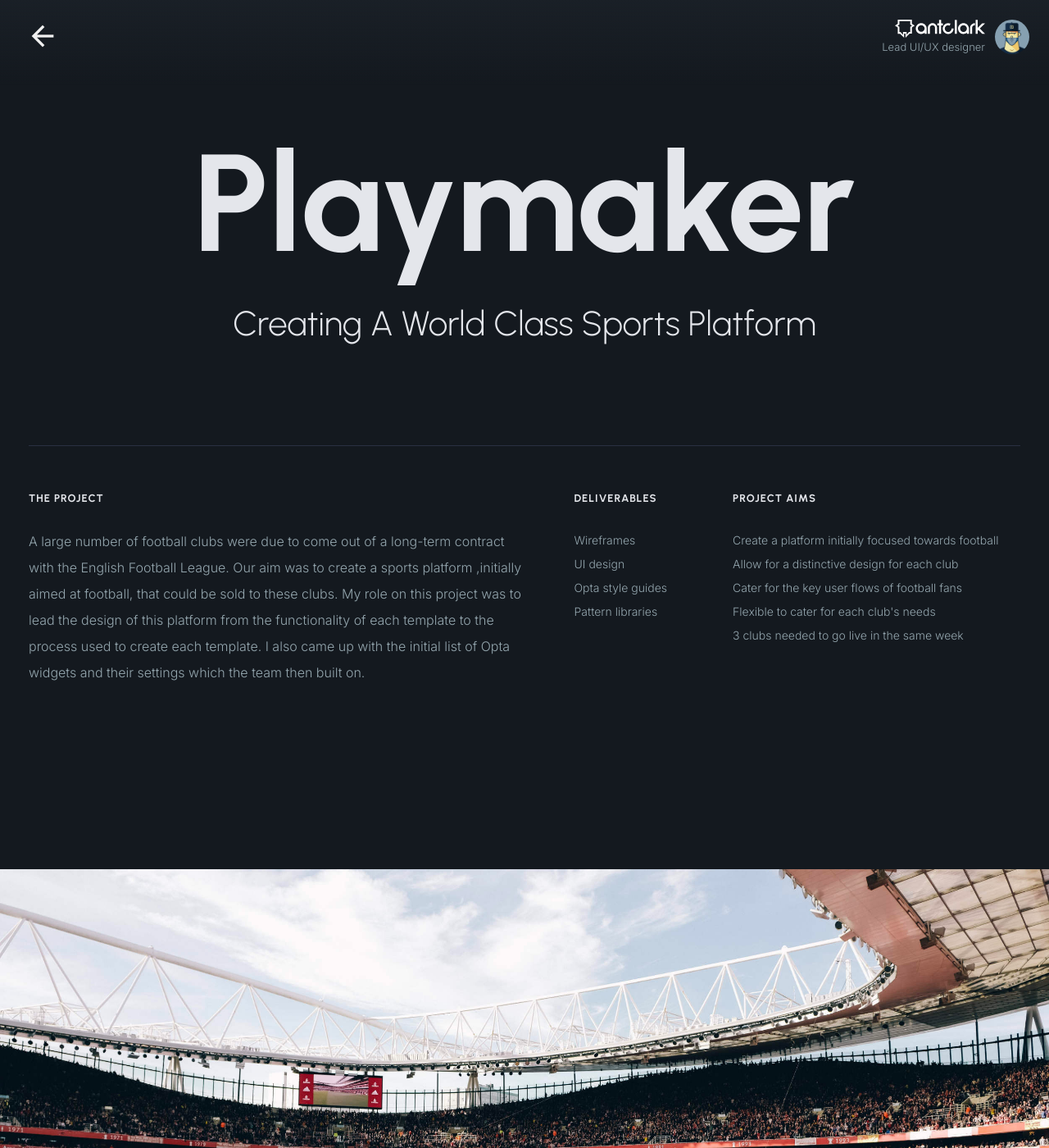
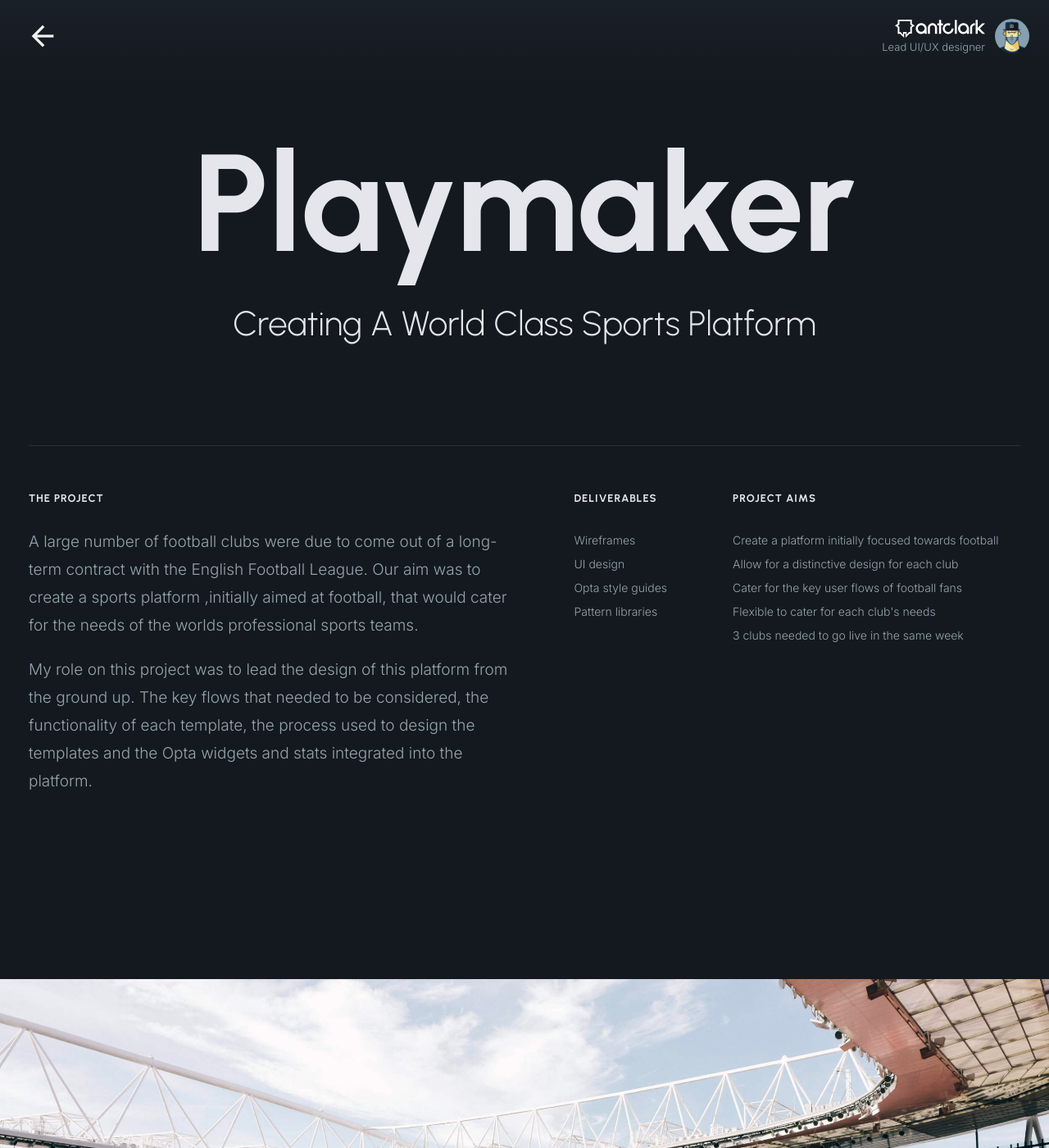
Before and after one commit to anthony-clark/AnthonyClark.github.io, a Jekyll site: the page playmaker-platform.html, which Jekyll copies as it is, in a window 1280 px wide and 1400 px high. Shown: the whole window at 82% size. Built offline with Jekyll 4.4.1, drawn with Linux system fonts in a browser that asks for light colours; nearby versions of some CDN libraries.

Commit message:
gradient stuff

```diff
--- a/css/main.css
+++ b/css/main.css
@@ -136,8 +136,8 @@
 }
 #case-study-summary p{
     font-family: 'Inter','Urbanist','Helvetica', 'Arial', 'Sans-Serif';
-    font-size: 16px;
-    line-height: 32px;
+    font-size: 19px;
+    line-height: 34px;
     margin-top: -4px;
     color: #94a6ae;
 }
@@ -202,6 +202,7 @@
     width: 42px;
     margin-left: 12px;
     border-radius: 40px;
+    margin-top: 11px;
 }
 nav a{
     width:80px;
@@ -642,6 +643,7 @@
 }
 .screenshots{
     width:62%;
+
 }
 .container.narrow .screenshot-info{
     width: 45%;
@@ -761,18 +763,18 @@
         bottom: 0;;
     }
     .responsive-views{
-        background: #070A0E;
-        background: radial-gradient(rgb(18, 26, 36), rgb(37, 52, 70));
+
+        background: radial-gradient(circle, #2d3743, #101419 55%);
         padding: 1px 0 160px 0;
         clear: both;
         margin-top: 160px;
     }
     .responsive-views h2{
-        margin-bottom: 20px;
+        margin-bottom: 40px;
         border: 0;
         padding: 0;
         font-size: 136px;
-        line-height: 144px;
+        line-height: 130px;
 }
 .responsive-views h3{
     margin:0 0 56px 0;
@@ -1329,11 +1331,7 @@
     line-height: 32px;
   }
 
-#case-study-summary p{
-    font-family:'Inter','Urbanist','Helvetica', 'Arial', 'Sans-Serif';
-    font-size: 16px;
-    line-height: 32px;
-}
+
 
 h1 {
     font-size: 204px;
--- a/playmaker-platform.html
+++ b/playmaker-platform.html
@@ -29,8 +29,7 @@
 	<h2>Creating A World Class Sports Platform</h2>
 	<div id="case-study-summary">
 		<h3 class="template-features">The project</h3>
-	<p>A large number of football clubs were due to come out of a long-term contract with the English Football League. Our aim was to create a sports platform ,initially aimed at football, that could be sold to these clubs. My role on this project was to lead the design of this platform from the functionality of each template to the process used to create each template. I also came up with the initial list of Opta widgets and their settings which the team then built on.
-	</p>
+	<p>A large number of football clubs were due to come out of a long-term contract with the English Football League. Our aim was to create a sports platform ,initially aimed at football, that would cater for the needs of the worlds professional sports teams.</p><p>My role on this project was to lead the design of this platform from the ground up. The key flows that needed to be considered, the functionality of each template, the process used to design the templates and the Opta widgets and stats integrated into the platform.</p>
 
 	</div>
 
```
